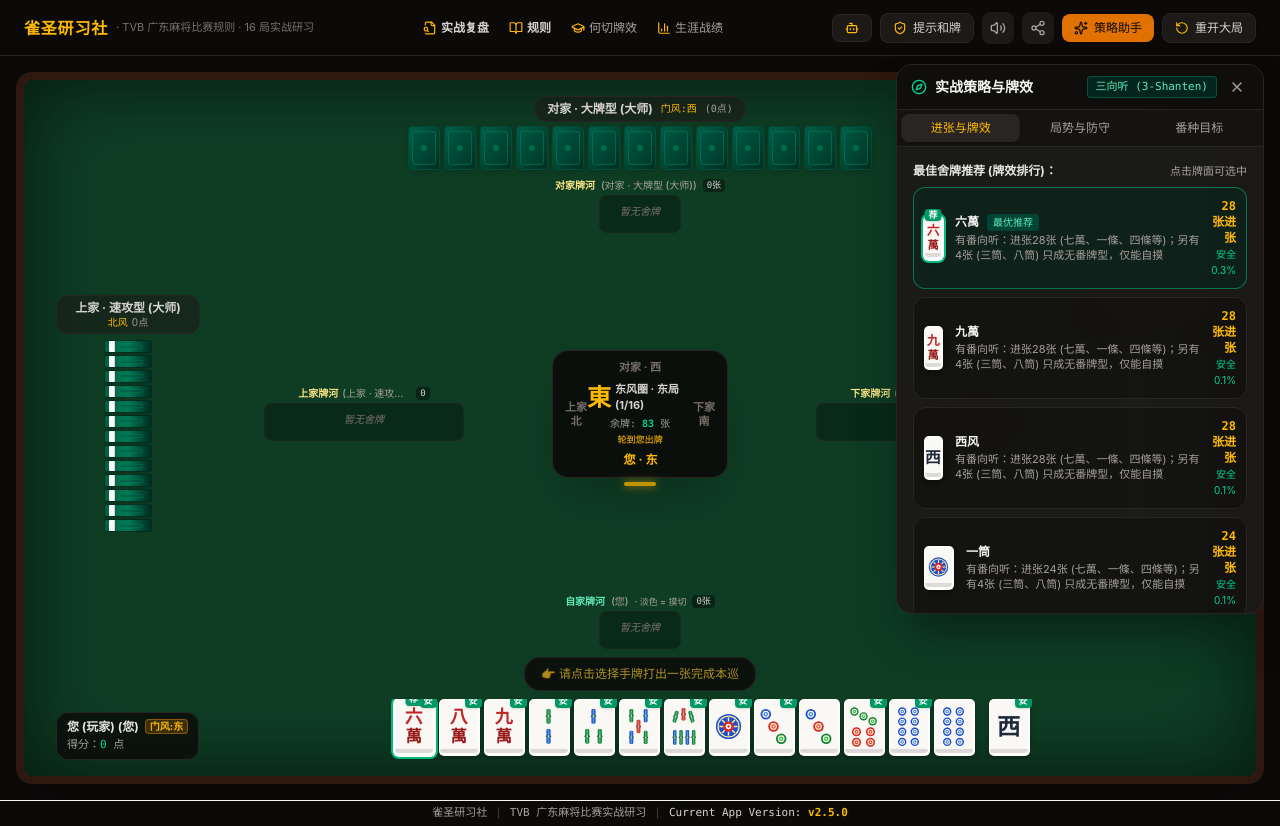
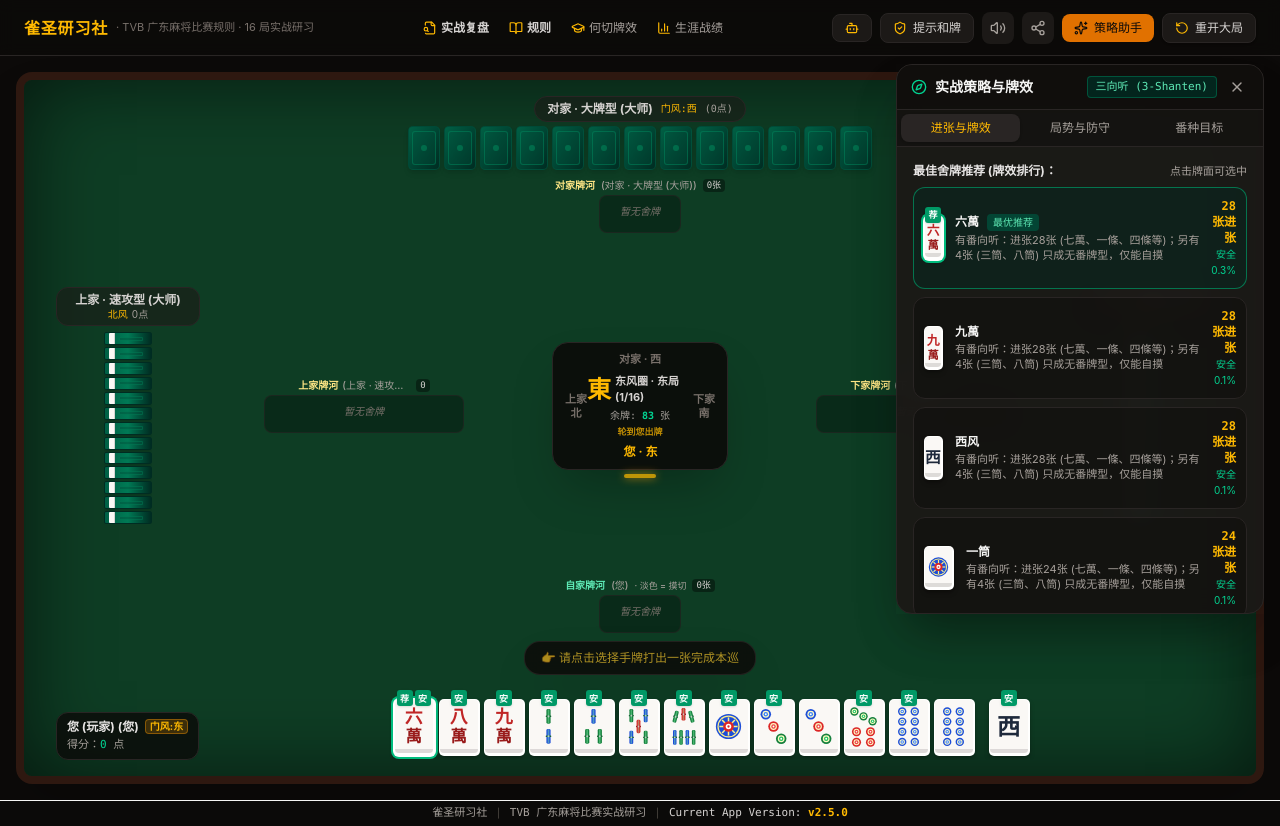
Before and after one commit to beaverbunny/Mahjong-Practice, a React (Vite) app: page / in a window 1280 px wide. Built offline with nearby package versions, Linux system fonts and the light colour scheme.

Commit message:
style: refactor tile status badges for unified layout
Centralize tile status badges into a unified floating container at the top of the tile to prevent overlapping and inconsistent alignment. Added padding to the hand container to accommodate the new badge positioning.

```diff
--- a/src/components/GameBoard.tsx
+++ b/src/components/GameBoard.tsx
@@ -588,7 +588,7 @@ export const GameBoard: React.FC<GameBoardProps> = ({
           </div>
 
           {/* Interactive Hand Tiles */}
-          <div className="flex-1 min-w-0 flex items-end justify-center gap-0.5 sm:gap-1 overflow-x-auto pb-1 max-w-full">
+          <div className="flex-1 min-w-0 flex items-end justify-center gap-0.5 sm:gap-1 overflow-x-auto pt-4 pb-1 max-w-full">
             {human.hand.map((tile, idx) => {
               const isNewlyDrawn =
                 isHumanTurn && human.hand.length % 3 === 2 && idx === human.hand.length - 1;
--- a/src/components/MahjongTile.tsx
+++ b/src/components/MahjongTile.tsx
@@ -590,55 +590,62 @@ export const MahjongTile: React.FC<MahjongTileProps> = ({
       {/* 3D Tile Layer depth (Mahjong bottom emerald/bone layer) */}
       <div className={`absolute inset-x-0 bottom-0 ${isHorizontal ? 'h-0.5' : 'h-1'} bg-stone-300/80 rounded-b-[4px]`} />
 
+      {/* Top Floating Badges (Unified size & aligned on the same horizontal line) */}
+      <div className="absolute -top-2.5 left-1/2 -translate-x-1/2 flex items-center justify-center gap-0.5 z-20 pointer-events-none whitespace-nowrap">
         {/* Is Called Badge (吃牌突出标示) */}
         {isCalled && (
-        <div className="absolute -top-2 left-1/2 -translate-x-1/2 bg-amber-500 text-stone-950 font-black text-[9px] px-1 rounded-sm shadow z-20 whitespace-nowrap">
+          <span className="h-4 min-w-[16px] px-1 bg-amber-500 text-stone-950 font-black text-[9px] rounded-[3px] shadow flex items-center justify-center leading-none">
             吃
-        </div>
+          </span>
         )}
 
         {/* Peng Target Tag */}
         {isPengTarget && (
-        <div className="absolute -top-2 left-1/2 -translate-x-1/2 bg-blue-600 text-white text-[9px] px-1 rounded-sm shadow font-sans font-bold whitespace-nowrap z-20 animate-bounce">
+          <span className="h-4 min-w-[16px] px-1 bg-blue-600 text-white text-[9px] font-sans font-bold rounded-[3px] shadow flex items-center justify-center leading-none animate-bounce">
             碰
-        </div>
+          </span>
         )}
 
         {/* Chi Target Tag */}
         {isChiTarget && !isPengTarget && (
-        <div className="absolute -top-2 left-1/2 -translate-x-1/2 bg-emerald-600 text-white text-[9px] px-1 rounded-sm shadow font-sans font-bold whitespace-nowrap z-20">
+          <span className="h-4 min-w-[16px] px-1 bg-emerald-600 text-white text-[9px] font-sans font-bold rounded-[3px] shadow flex items-center justify-center leading-none">
             吃
-        </div>
+          </span>
         )}
 
-      {/* Safety Badge: Only when showHints is true */}
+        {/* Recommended Tag ("荐") */}
+        {shouldShowRec && !badgeText && !isPengTarget && !isChiTarget && (
+          <span
+            className="w-4 h-4 bg-emerald-600 text-white text-[9px] font-sans font-bold rounded-[3px] shadow flex items-center justify-center leading-none"
+            title="策略引擎推荐切牌"
+          >
+            荐
+          </span>
+        )}
+
+        {/* Safety Badge ("安" / "中" / "危") */}
         {shouldShowSafety && !isPengTarget && (
-        <div
-          className={`absolute -top-1.5 -right-1 text-[9px] px-1 py-0.2 rounded font-sans font-bold shadow-sm z-10 ${
+          <span
+            className={`w-4 h-4 text-[9px] font-sans font-bold rounded-[3px] shadow flex items-center justify-center leading-none ${
               safetyLevel === 'safe'
                 ? 'bg-emerald-600 text-white'
                 : safetyLevel === 'medium'
-              ? 'bg-amber-500 text-stone-900'
+                ? 'bg-amber-500 text-stone-950'
                 : 'bg-rose-600 text-white animate-pulse'
             }`}
+            title={`危险度评估：${safetyLevel === 'safe' ? '安全牌' : safetyLevel === 'medium' ? '中度危险' : '高危危险牌'}`}
           >
             {safetyLevel === 'safe' ? '安' : safetyLevel === 'medium' ? '中' : '危'}
-        </div>
-      )}
-
-      {/* Recommended Tag: Only when showHints is true */}
-      {shouldShowRec && !badgeText && !isPengTarget && !isChiTarget && (
-        <div className="absolute -top-2 left-1/2 -translate-x-1/2 bg-emerald-600 text-white text-[9px] px-1 rounded-sm shadow font-sans font-bold whitespace-nowrap z-10">
-          荐
-        </div>
+          </span>
         )}
 
         {/* Custom badge text */}
         {badgeText && (
-        <div className="absolute -top-2 left-1/2 -translate-x-1/2 bg-amber-600 text-white text-[9px] px-1 rounded-sm shadow font-sans font-bold whitespace-nowrap z-10">
+          <span className="h-4 min-w-[16px] px-1 bg-amber-600 text-white text-[9px] font-sans font-bold rounded-[3px] shadow flex items-center justify-center leading-none">
             {badgeText}
+          </span>
+        )}
       </div>
-      )}
 
       {/* Tile Graphics */}
       <div className={`relative z-0 flex items-center justify-center ${isHorizontal ? '-rotate-90 origin-center' : ''}`}>
```
Lines whose indentation alone changed are shown as unchanged.
